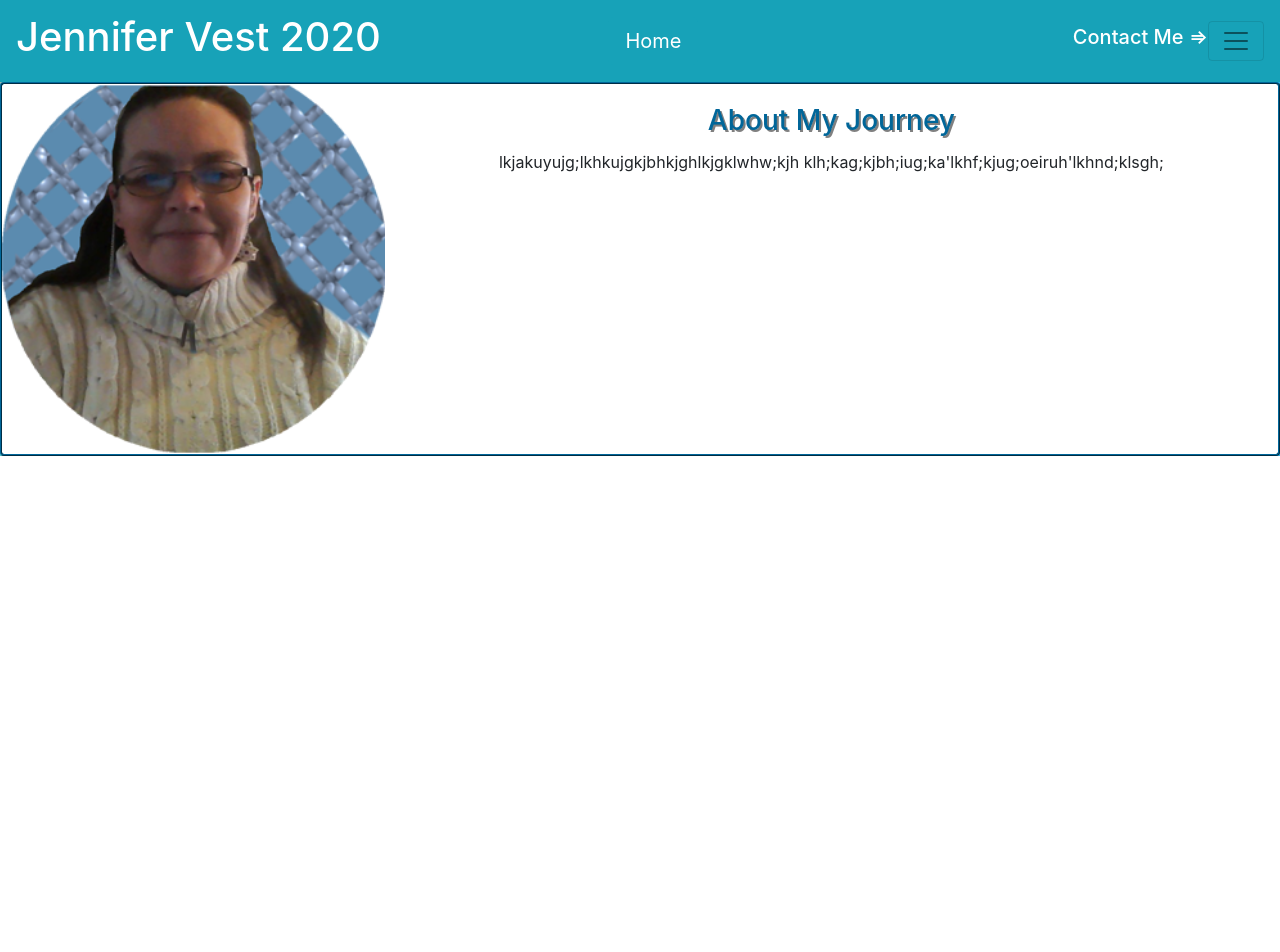
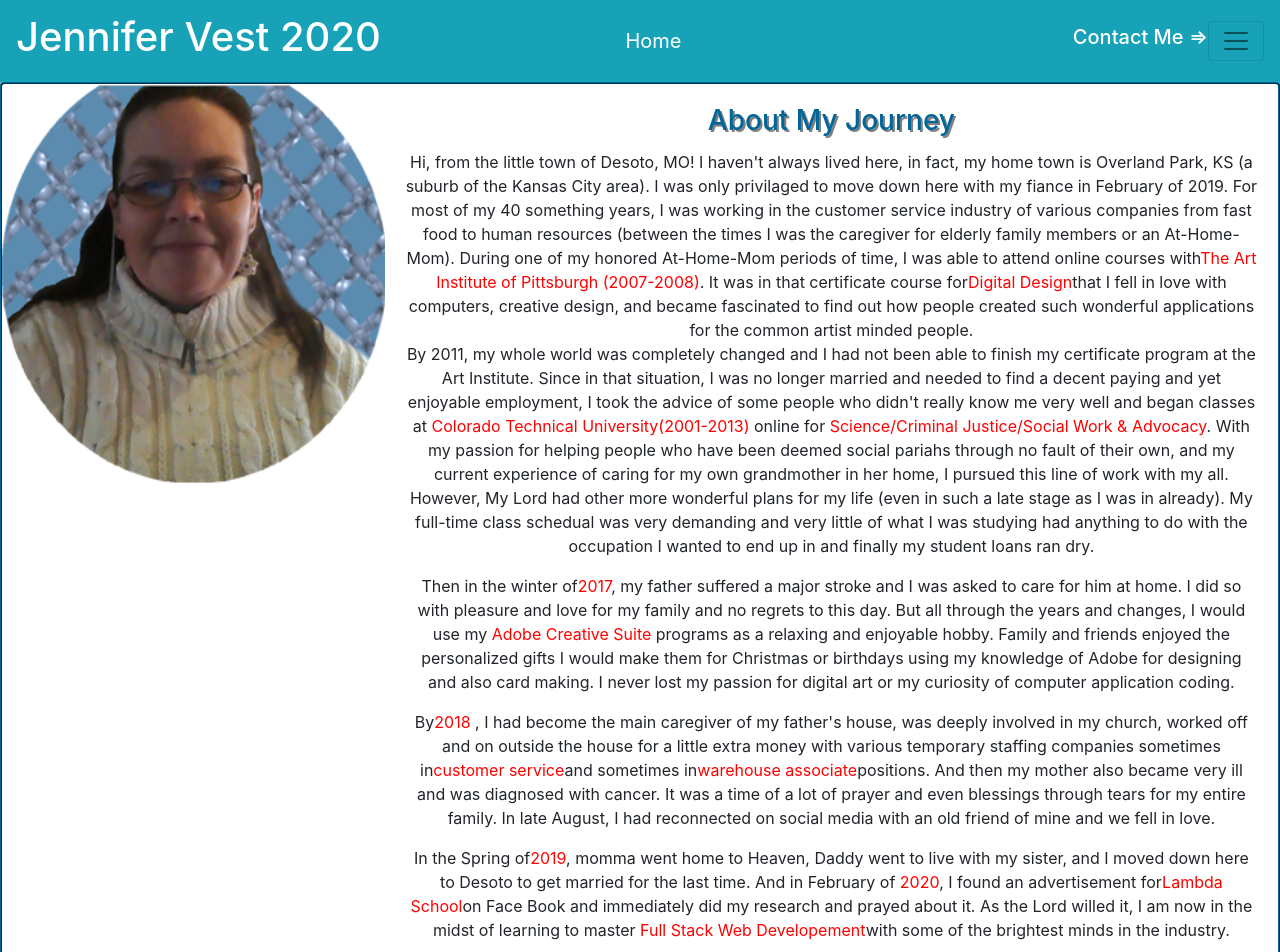
Before and after one commit to JenVest2020/Jdvresume2020, a React (Create React App) app in the folder jdvresume2020/: page /aboutMe in a window 1280 px wide. Shown: the top 952 px of the page. Before the commit the page ends 800 px from the top, so only its background shows below. Built offline with nearby package versions, Linux system fonts and the light colour scheme.

Commit message:
rough draft of AboutMe page is completed

```diff
--- a/jdvresume2020/src/AboutMe.js
+++ b/jdvresume2020/src/AboutMe.js
@@ -7,11 +7,60 @@ const AboutMe = () => {
     return (
         <>
             <Card style={{ display: 'flex', flexDirection: 'row', border: '2px ridge #006699' }} >
-                <CardImg style={{ width: '30%' }} src={profilepicture2020} alt='' />
+                <CardImg style={{ width: '30%', height: '25rem' }} src={profilepicture2020} alt='' />
                 <CardBody style={{ width: '50%', textAlign: 'center' }} >
                     <CardTitle style={{ color: '#006699', textShadow: '2px 2px grey' }} ><h3>About My Journey</h3></CardTitle>
-                    <CardText>lkjakuyujg;lkhkujgkjbhkjghlkjgklwhw;kjh
-                    klh;kag;kjbh;iug;ka'lkhf;kjug;oeiruh'lkhnd;klsgh;
+                    <CardText> Hi, from the little town of Desoto, MO!
+                    I haven't always lived here, in fact, my home town is Overland Park, KS (a suburb of the Kansas City area). I was only privilaged to move down here with my fiance in February of 2019. For most of my 40 something years, I was working in the customer service industry of various companies from fast food to human resources (between the times I was the caregiver for elderly family members or an At-Home-Mom). During one of my honored At-Home-Mom periods of time, I was able to attend online courses with
+                    <span style={{ color: 'red' }}>
+                            The Art Institute of Pittsburgh (2007-2008)
+                     </span>.  It was in that certificate course for
+                     <span style={{ color: 'red' }}>
+                            Digital Design
+                    </span>
+                     that I fell in love with computers, creative design, and became fascinated to find out how people created such wonderful applications for the common artist minded people.
+                    <p>By 2011, my whole world was completely changed and I had not been able to finish my certificate program at the Art Institute.  Since in that situation, I was no longer married and needed to find a decent paying and yet enjoyable employment, I took the advice of some people who didn't really know me very well and began classes at <span style={{ color: 'red' }}>
+                            Colorado Technical University(2001-2013)
+                    </span> online for <span style={{ color: 'red' }}>
+                                Science/Criminal Justice/Social Work & Advocacy
+                    </span>
+                    . With my passion for helping people who have been deemed social pariahs through no fault of their own, and my current experience of caring for my own grandmother in her home, I pursued this line of work with my all. However, My Lord had other more wonderful plans for my life (even in such a late stage as I was in already). My full-time class schedual was very demanding and very little of what I was studying had anything to do with the occupation I wanted to end up in and finally my student loans ran dry.</p>
+                        <p>Then in the winter of
+                    <span style={{ color: 'red' }}>
+                                2017
+                    </span>
+                    , my father suffered a major stroke and I was asked to care for him at home. I did so with pleasure and love for my family and no regrets to this day. But all through the years and changes, I would use my <span style={{ color: 'red' }}>
+                                Adobe Creative Suite
+                    </span> programs as a relaxing and enjoyable hobby.  Family and friends enjoyed the personalized gifts I would make them for Christmas or birthdays using my knowledge of Adobe for designing and also card making. I never lost my passion for digital art or my curiosity of computer application coding.
+                    </p>
+                        <p>By
+                    <span style={{ color: 'red' }}>
+                                2018 </span>
+                    , I had become the main caregiver of my father's house, was deeply involved in my church, worked off and on outside the house for a little extra money with various temporary staffing companies sometimes in
+                    <span style={{ color: 'red' }}>
+                                customer service
+                    </span>
+                    and sometimes in
+                    <span style={{ color: 'red' }}>
+                                warehouse associate
+                    </span>
+                    positions. And then my mother also became very ill and was diagnosed with cancer.
+                    It was a time of a lot of prayer and even blessings through tears for my entire family.  In late August, I had reconnected on social media with an old friend of mine and we fell in love.</p>
+                        <p>In the Spring of
+                    <span style={{ color: 'red' }}>
+                                2019
+                    </span>
+                    , momma went home to Heaven, Daddy went to live with my sister, and I moved down here to Desoto to get married for the last time. And in February of <span style={{ color: 'red' }}>
+                                2020
+                    </span>
+                    , I found an advertisement for
+                    <span style={{ color: 'red' }}>
+                                Lambda School
+                    </span>
+                    on Face Book and immediately did my research and prayed about it. As the Lord willed it, I am now in the midst of learning to master <span style={{ color: 'red' }}>
+                                Full Stack Web Developement
+                    </span>
+                    with some of the brightest minds in the industry.</p>
                     </CardText>
                 </CardBody>
             </Card>
```
